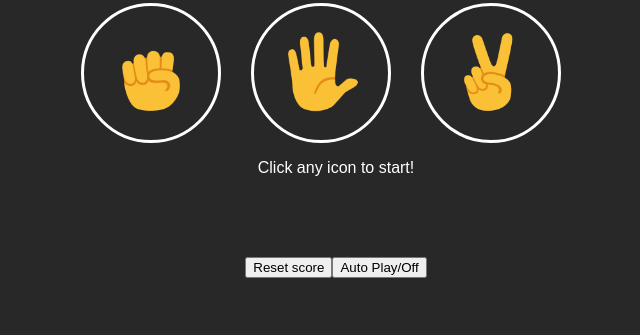
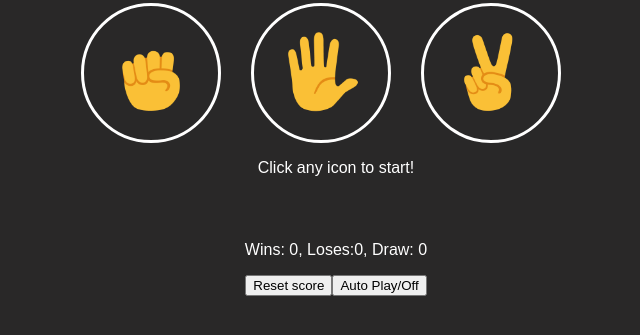
Before and after one commit to MikeFeng-2023/Rock-Paper-Scissors, a plain HTML site: page index.html in a window 1280 px wide. Shown: the part 81-416 px from the top of the page, without its empty margins (304-944 px from the left). Drawn offline with Linux system fonts and the light colour scheme.

Commit message:
Add files via upload
fixed a bug that autoplay does not update results

```diff
--- a/index.html
+++ b/index.html
@@ -35,7 +35,7 @@
       score.Loses =0;
       score.Draw = 0;
       localStorage.removeItem('score');
-      updateScoreElement();
+      resetScoreElement();
       ">Reset score</button>
 
       <button class="autoplay-button" onclick="
--- a/rock-scissor-paper.js
+++ b/rock-scissor-paper.js
@@ -66,29 +66,41 @@
             } else if(computerPick === 'Scissors'){
               result = 'You Lose!'
             }else{
-              result = 'It is a draw!'
+              result = 'It is a draw!';
             }
           }
 
           if(result === 'You Win!'){
               score.Wins++;
             } else if(result === 'You Lose!'){
-              score.Loses++
+              score.Loses++;
             }else{
-              score.Draw++
+              score.Draw++;
             }
 
           localStorage.setItem('score',JSON.stringify(score));
 
-            updateScoreElement();
-            document.querySelector('.js-result')
+          updateScoreElement();
+          document.querySelector('.js-result')
               .innerHTML = result;
 
-            document.querySelector('.js-picks')
+          document.querySelector('.js-picks')
               .innerHTML = `Your ${myPick} - ${computerPick} computer`;
       }
 
       function updateScoreElement(){
+
+          document.querySelector('.js-score')
+            .innerHTML = `Wins: ${score.Wins}, Loses:${score.Loses}, Draw: ${score.Draw}`;
+          document.querySelector(".js-result")
+            .innerHTML="Click any icon to start!";
+          document.querySelector(".js-picks")
+            .innerHTML="";
+
+
+      }
+
+      function resetScoreElement(){
         if(isAutoPlaying== false){
           document.querySelector('.js-score')
             .innerHTML = `Wins: ${score.Wins}, Loses:${score.Loses}, Draw: ${score.Draw}`;
@@ -115,9 +127,10 @@
             }else{
               myPick ='Scissors';
             }
-            comparePicks(myPick);
-          }, 1000)
+          comparePicks(myPick);
+          }, 1000);
           isAutoPlaying = true;
+
         }
         else{
           clearInterval(intervalID);
```
